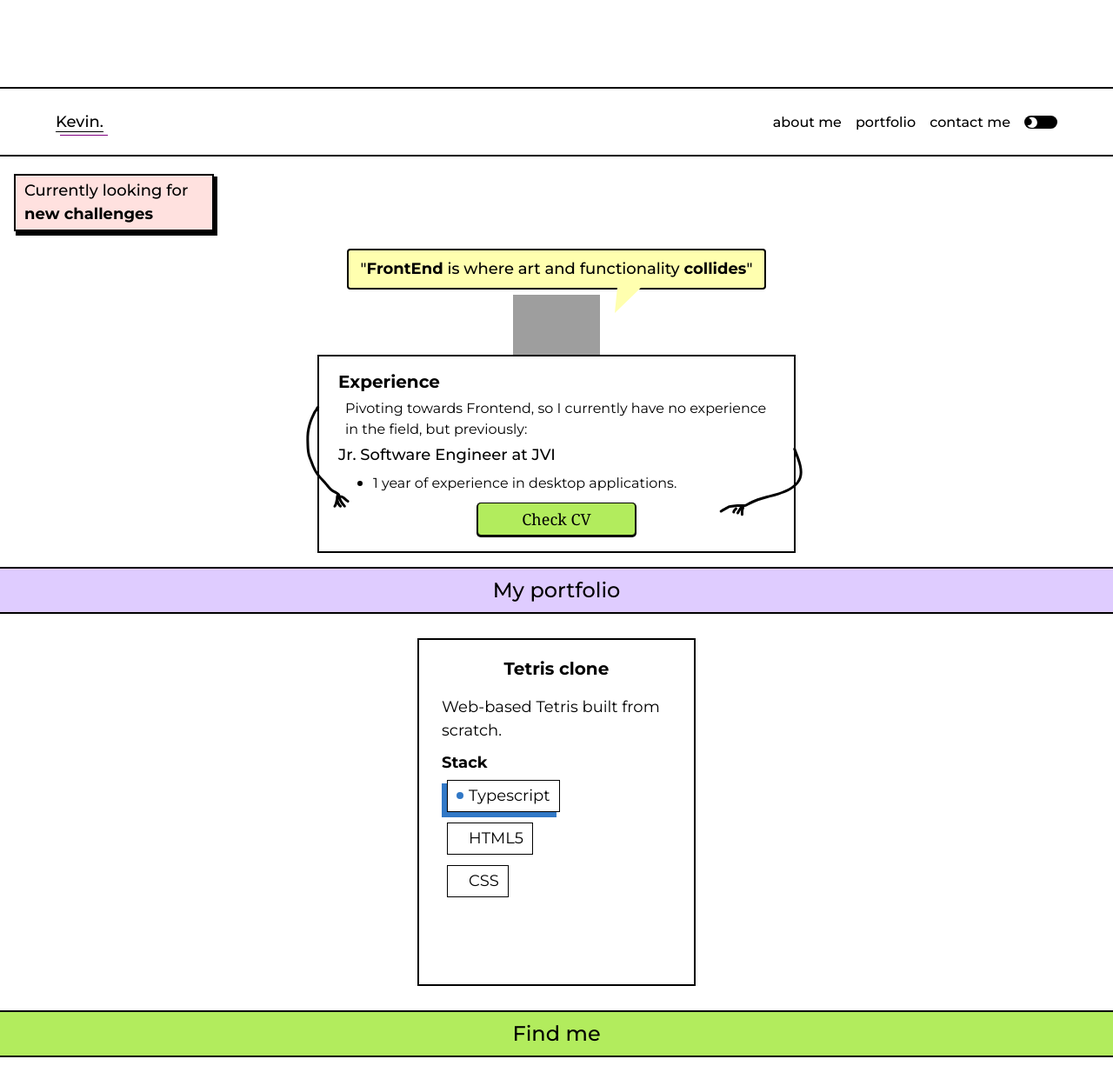
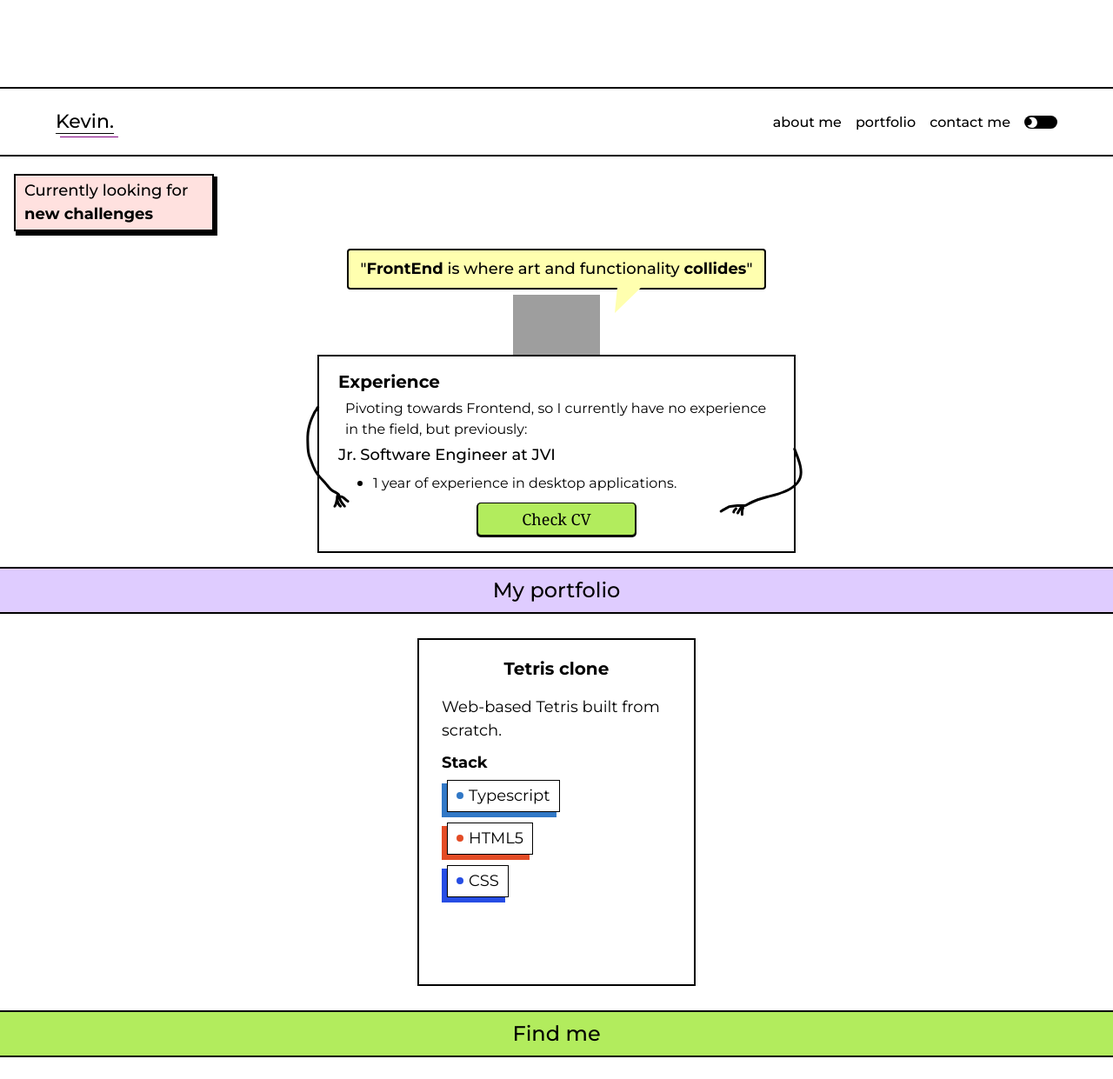
Before and after one commit to KevinMaciasA/KevinMaciasA.github.io, a website built with Vite: page index.html in a window 1280 px wide. Shown: the part 620-1861 px from the top of the page at 87% size. Built offline with nearby package versions, Linux system fonts and the light colour scheme; grey boxes are pictures that could not be loaded.

Commit message:
Add more bullet and shadow colors; fix logo size

```diff
--- a/styles/find-me.css
+++ b/styles/find-me.css
@@ -98,6 +98,14 @@
 
 .bullet__react {
   background-color: var(--react-blue);
+}
+
+.bullet__html {
+  background-color: var(--html-orange);
+}
+
+.bullet__css {
+  background-color: var(--css-blue);
 }
 
 .button__card {
--- a/styles/global.css
+++ b/styles/global.css
@@ -6,7 +6,7 @@
 
   /* Text variables */
   --h1: 2.4rem;
-  --h2: 2.4rem;
+  --h2: 2.2rem;
   --h3: 2rem;
   --h4: 2rem;
   --text: 1.6rem;
@@ -39,6 +39,8 @@
   --ts-blue: #3178c6;
   --linkedin-blue: #0a66c2;
   --react-blue: #61dafb;
+  --html-orange: #e34c26;
+  --css-blue: #264de4;
 
   --transparent-black1: rgba(0, 0, 0, 0.25);
   --transparent-black2: rgba(0, 0, 0, 0.16);
@@ -183,6 +185,7 @@ a {
   border-inline-end: 0;
 
   & h2 {
+    font-size: var(--h1);
     text-align: center;
     font-weight: 500;
     color: black;
@@ -364,17 +367,17 @@ a {
 
   z-index: 10;
 
-  .logo {
+  .logo--name {
     font-size: var(--h2);
     font-weight: 500;
     line-height: normal;
+  }
 
-    .logo--line {
-      width: auto;
-      height: 1px;
-      background-color: var(--frontground);
-      box-shadow: 5px 4px 0px 0px var(--extra1);
-    }
+  .logo--line {
+    width: auto;
+    height: 1px;
+    background-color: var(--frontground);
+    box-shadow: 5px 4px 0px 0px var(--extra1);
   }
 
   .header--right {
```
